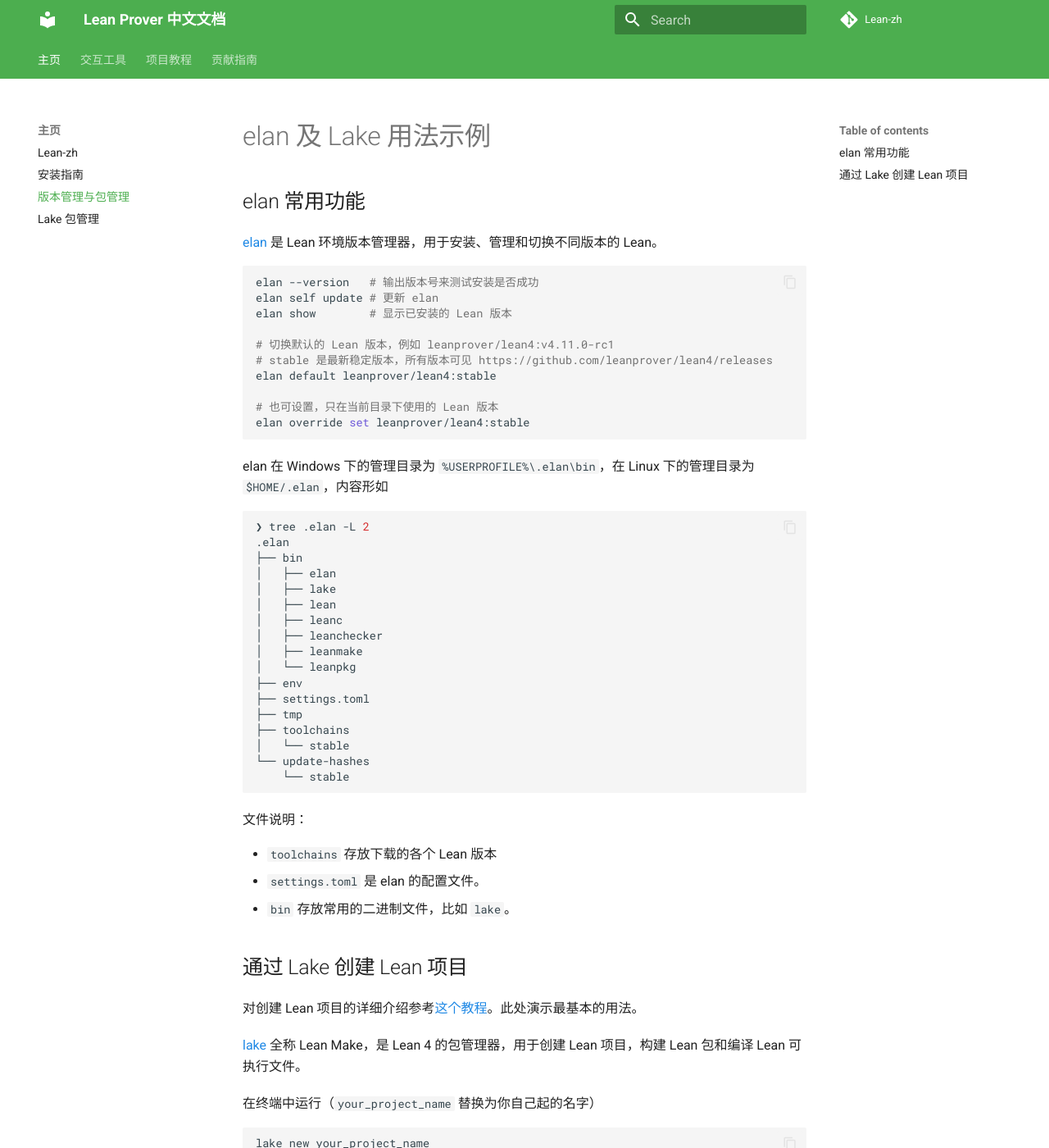
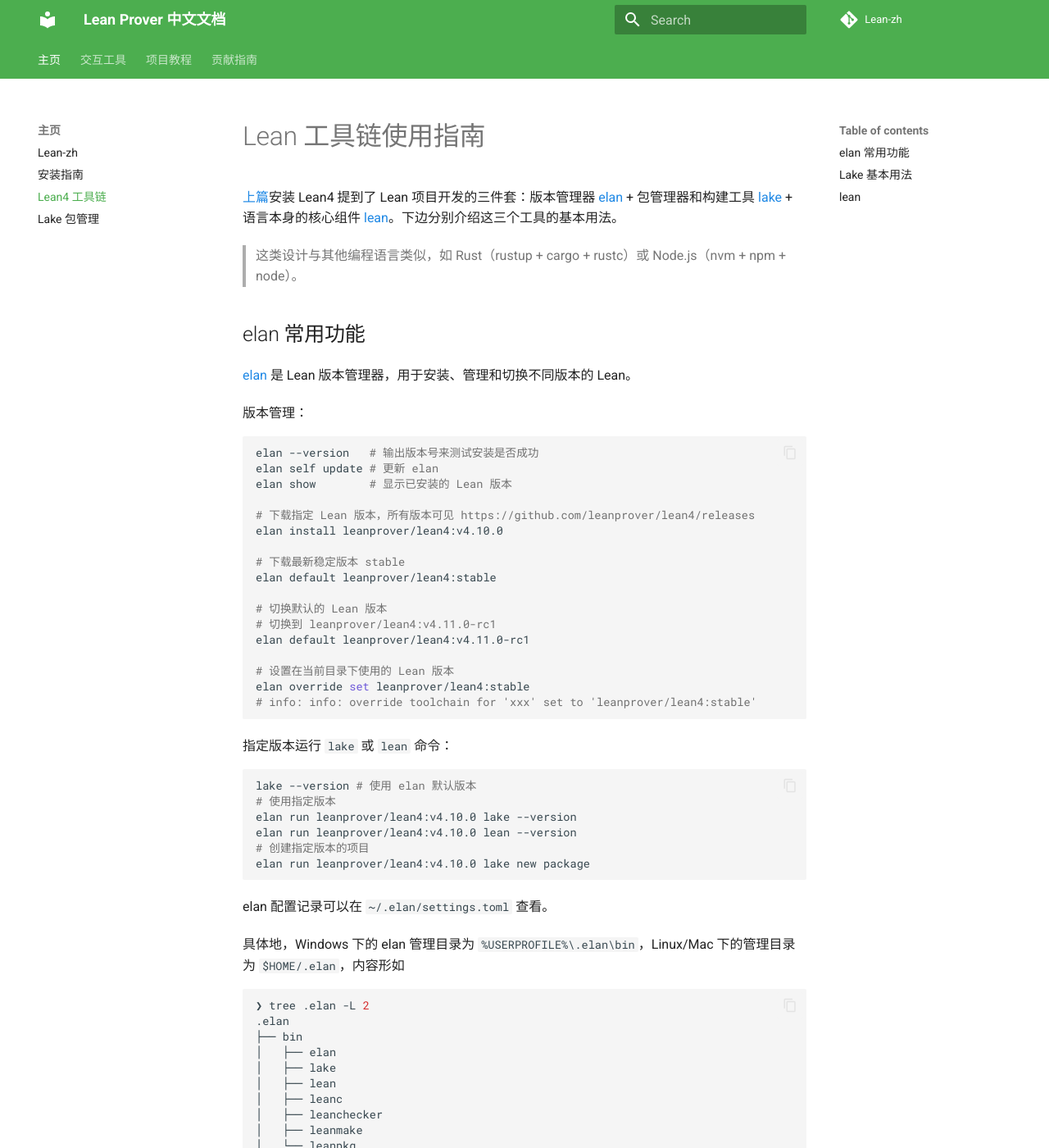
Before and after one commit to Lean-zh/lean-zh.github.io, an MkDocs documentation site: the page built from docs/tutorial/elan-lake.md, in a window 1280 px wide and 1400 px high. Shown: the whole window at 82% size. Built offline with MkDocs 1.6.1 and Material for MkDocs 9.7.7, drawn with Linux system fonts in a browser that asks for light colours; comment, search, counter and statistics services are not loaded; the version menu is left out; some of the changed text lies outside the part shown.

Commit message:
update lean-toolchain-tutorial

````diff
--- a/docs/tutorial/elan-lake.md
+++ b/docs/tutorial/elan-lake.md
@@ -1,23 +1,49 @@
-# elan 及 Lake 用法示例
+# Lean 工具链使用指南
+
+[上篇](../install.md)安装 Lean4 提到了 Lean 项目开发的三件套：版本管理器 [elan](https://github.com/leanprover/elan) + 包管理器和构建工具 [lake](https://github.com/leanprover/lake) + 语言本身的核心组件 [lean](https://github.com/leanprover/lean4)。下边分别介绍这三个工具的基本用法。
+
+> 这类设计与其他编程语言类似，如 Rust（rustup + cargo + rustc）或 Node.js（nvm + npm + node）。
 
 ## elan 常用功能
 
-[elan](https://github.com/leanprover/elan) 是 Lean 环境版本管理器，用于安装、管理和切换不同版本的 Lean。
+[elan](https://github.com/leanprover/elan) 是 Lean 版本管理器，用于安装、管理和切换不同版本的 Lean。
+
+版本管理：
 
 ```bash
 elan --version   # 输出版本号来测试安装是否成功
 elan self update # 更新 elan
 elan show        # 显示已安装的 Lean 版本
 
-# 切换默认的 Lean 版本，例如 leanprover/lean4:v4.11.0-rc1
-# stable 是最新稳定版本，所有版本可见 https://github.com/leanprover/lean4/releases
+# 下载指定 Lean 版本，所有版本可见 https://github.com/leanprover/lean4/releases
+elan install leanprover/lean4:v4.10.0
+
+# 下载最新稳定版本 stable
 elan default leanprover/lean4:stable
 
-# 也可设置，只在当前目录下使用的 Lean 版本
+# 切换默认的 Lean 版本
+# 切换到 leanprover/lean4:v4.11.0-rc1
+elan default leanprover/lean4:v4.11.0-rc1
+
+# 设置在当前目录下使用的 Lean 版本
 elan override set leanprover/lean4:stable
+# info: info: override toolchain for 'xxx' set to 'leanprover/lean4:stable'
 ```
 
-elan 在 Windows 下的管理目录为 `%USERPROFILE%\.elan\bin`，在 Linux 下的管理目录为 `$HOME/.elan`，内容形如
+指定版本运行 `lake` 或 `lean` 命令：
+
+```bash
+lake --version # 使用 elan 默认版本
+# 使用指定版本
+elan run leanprover/lean4:v4.10.0 lake --version
+elan run leanprover/lean4:v4.10.0 lean --version
+# 创建指定版本的项目
+elan run leanprover/lean4:v4.10.0 lake new package
+```
+
+elan 配置记录可以在 `~/.elan/settings.toml` 查看。
+
+具体地，Windows 下的 elan 管理目录为 `%USERPROFILE%\.elan\bin`，Linux/Mac 下的管理目录为 `$HOME/.elan`，内容形如
 
 ```bash
 ❯ tree .elan -L 2
@@ -45,11 +71,11 @@
 - `settings.toml` 是 elan 的配置文件。
 - `bin` 存放常用的二进制文件，比如 `lake`。
 
-## 通过 Lake 创建 Lean 项目
-
-对创建 Lean 项目的详细介绍参考[这个教程](https://www.leanprover.cn/fp-lean-zh/hello-world/starting-a-project.html)。此处演示最基本的用法。
+## Lake 基本用法
 
 [lake](https://github.com/leanprover/lake) 全称 Lean Make，是 Lean 4 的包管理器，用于创建 Lean 项目，构建 Lean 包和编译 Lean 可执行文件。
+
+本节介绍 `lake` 的基本用法，[Lean 函数式编程](https://www.leanprover.cn/fp-lean-zh/hello-world/starting-a-project.html)也提供了创建 Lean 项目的例子，而更全面的参数介绍可参考 [lake 文档](../references/lake-doc.md)。
 
 在终端中运行（`your_project_name` 替换为你自己起的名字）
 
@@ -73,7 +99,8 @@
 └── ...
 ```
 
-其中 `lakefile.lean` 是当前项目的配置文件，`lean-toolchain` 是当前项目使用的 Lean 版本。其他文件的功能以及更多细节请参考[这个教程](https://www.leanprover.cn/fp-lean-zh/hello-world/starting-a-project.html)。
+
+其中 `lakefile.lean` 是当前项目的配置文件，`lean-toolchain` 是当前项目使用的 Lean 版本。
 
 初次让 Lean Server 运行该项目时会添加
 
@@ -152,4 +179,47 @@
 lake run <script>
 ```
 
-关于 Lake 的更多用法可参考 [lake 文档](../references/lake-doc.md)。
+## lean
+
+[lean](https://github.com/leanprover/lean4) 是语言本身的核心组件，通常不需要直接与 `lean` 交互。
+
+这里介绍常见的两个操作：运行 Lean 脚本，以及验证 Lean 代码。
+
+执行 Lean 脚本，入口为 `main` 函数：
+
+```lean
+-- hello.lean
+def main : IO Unit := IO.println s!"Version: {Lean.versionString}"
+```
+
+在终端中运行：
+
+```bash
+elan default leanprover/lean4:v4.11.0-rc1
+lean --run hello.lean
+# Version: 4.11.0-rc1
+elan run leanprover/lean4:v4.10.0 lean --run hello.lean
+# Version: 4.10.0
+```
+
+验证 Lean 代码：
+
+```lean
+-- proof.lean
+theorem my_first_theorem : 1 + 1 = 2 := by
+  simp
+
+theorem my_false_theorem : 1 + 1 = 1 := by
+  simp
+
+theorem my_syntax_error_themore 1 + 1 = 2 := by
+  simp
+```
+
+在终端中运行：`lean proof.lean`，返回错误信息：
+
+```bash
+hello.lean:5:40: error: unsolved goals
+⊢ False
+hello.lean:8:31: error: unexpected token; expected ':'
+```
--- a/mkdocs.yml
+++ b/mkdocs.yml
@@ -70,7 +70,7 @@
   - 主页:
     - Lean-zh: index.md
     - 安装指南: install.md
-    - 版本管理与包管理: tutorial/elan-lake.md
+    - Lean4 工具链: tutorial/elan-lake.md
     - Lake 包管理: references/lake-doc.md
   - 交互工具:
     - LeanDojo 教程: tutorial/lean-dojo.md
````
Also changed, not shown: docs/install.md (+15 -11 lines).
